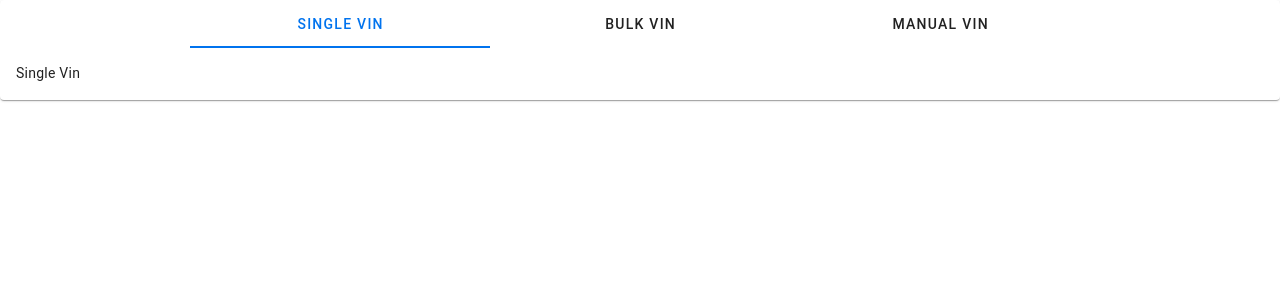
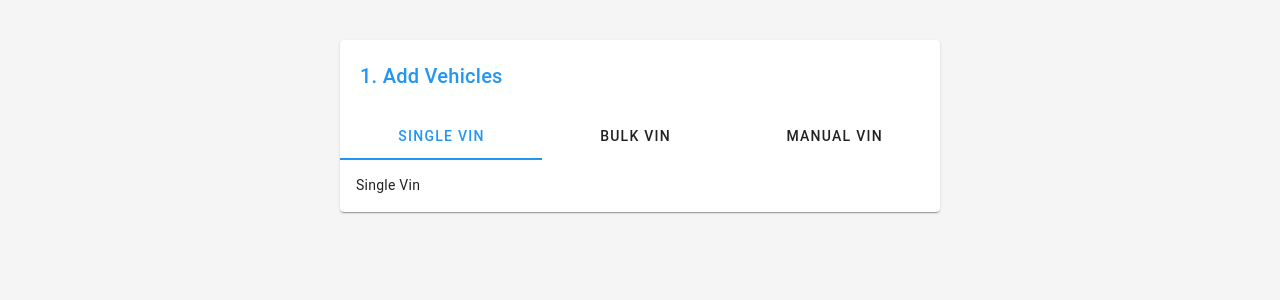
Before and after one commit to Flquintero/vin-lookup, a Vue app: page /vin-lookup in a window 1280 px wide. Shown: the top 300 px of the page. Built offline with nearby package versions, Linux system fonts and the light colour scheme.

Commit message:
cleaned up vuetify plugin and usage

```diff
--- a/src/App.vue
+++ b/src/App.vue
@@ -3,7 +3,5 @@ import { RouterView } from "vue-router";
 </script>
 
 <template>
-  <RouterView />
+  <v-app> <RouterView /></v-app>
 </template>
-
-<style scoped></style>
--- a/src/plugins/vuetify.ts
+++ b/src/plugins/vuetify.ts
@@ -3,27 +3,7 @@ import { createVuetify } from "vuetify";
 import * as components from "vuetify/components";
 import * as directives from "vuetify/directives";
 
-const vinLookupTheme = {
-  dark: false,
-  colors: {
-    background: "#FFFFFF",
-    surface: "#FFFFFF",
-    primary: "#0073EE",
-    secondary: "#03DAC6",
-    error: "#B00020",
-    info: "#2196F3",
-    success: "#4CAF50",
-    warning: "#FB8C00",
-  },
-};
-
 export const vuetify = createVuetify({
   components,
   directives,
-  theme: {
-    defaultTheme: "vinLookupTheme",
-    themes: {
-      vinLookupTheme,
-    },
-  },
 });
--- a/src/views/vin-lookup/VinLookupIndex.vue
+++ b/src/views/vin-lookup/VinLookupIndex.vue
@@ -1,6 +1,8 @@
 <template>
-  <v-card>
-    <v-tabs v-model="tab" fixed-tabs color="primary">
+  <div class="h-screen bg-grey-lighten-4">
+    <v-card class="mx-auto mt-sm-10" max-width="600">
+      <v-card-title class="pa-5 text-blue">1. Add Vehicles</v-card-title>
+      <v-tabs v-model="tab" fixed-tabs color="blue">
         <v-tab :value="0">Single Vin</v-tab>
         <v-tab :value="1">Bulk Vin</v-tab>
         <v-tab :value="2">Manual Vin</v-tab>
@@ -10,6 +12,7 @@
         <component :is="getVinLookupOptions(tab)"></component>
       </v-card-text>
     </v-card>
+  </div>
 </template>
 
 <script setup lang="ts">
@@ -17,5 +20,3 @@ import { ref } from "vue";
 import { getVinLookupOptions } from "./utils/vin-lookup-tab-content";
 const tab = ref(0);
 </script>
-
-<style scoped></style>
```
Lines whose indentation alone changed are shown as unchanged.
